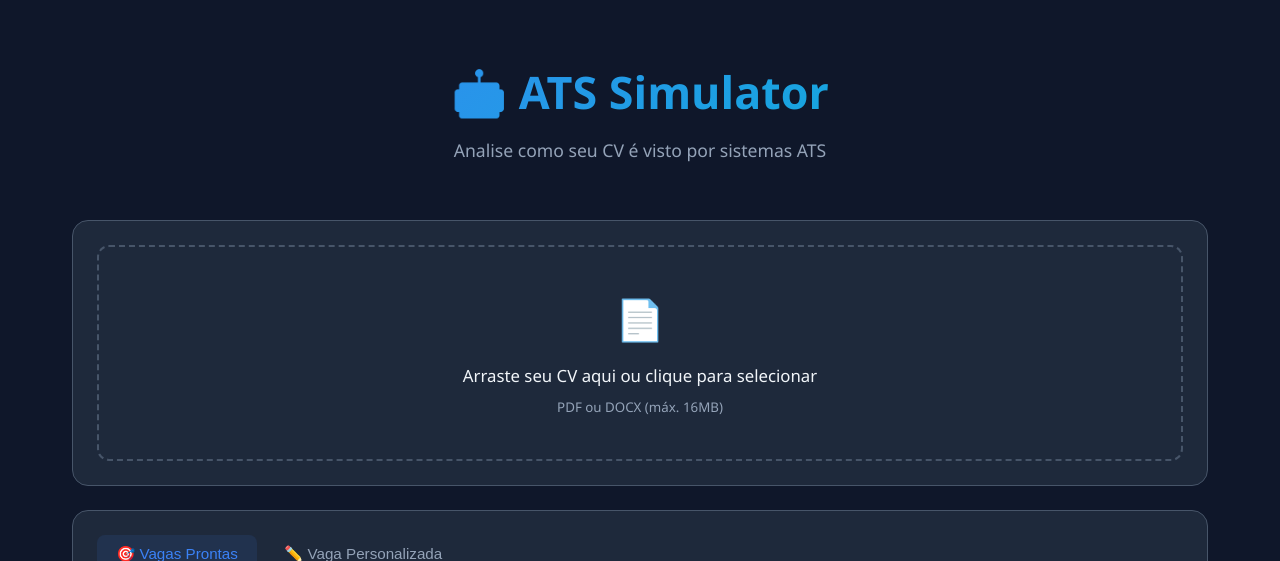
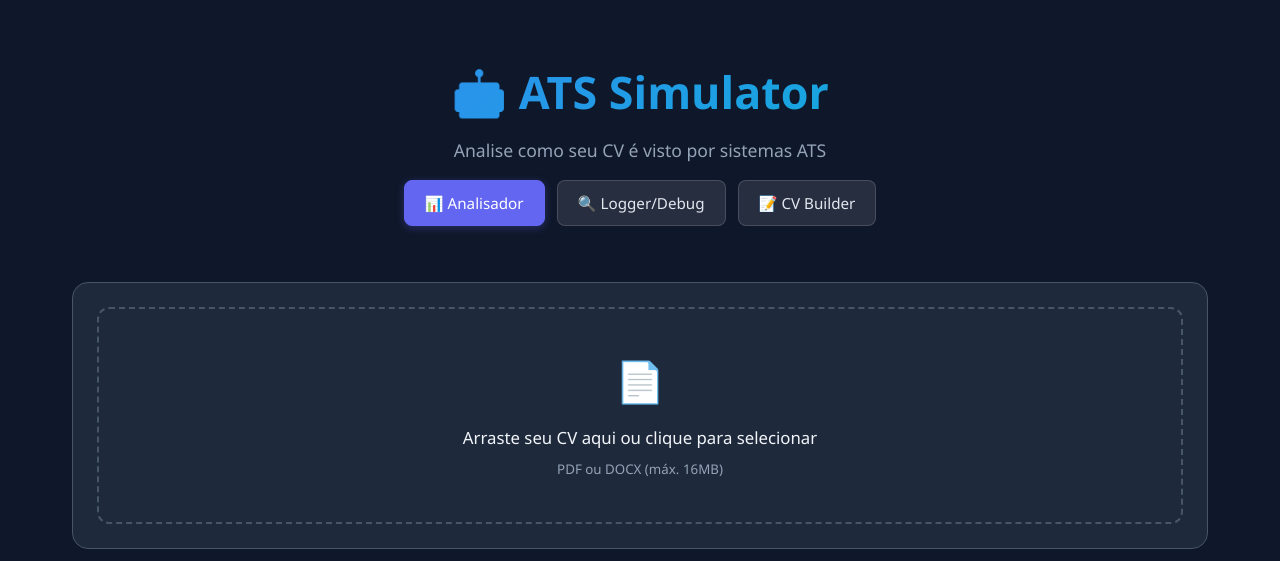
Before and after one commit to zeidlerneto1/ATS_CHECK, a Flask app: page / in a window 1280 px wide. Shown: the top 561 px of the page. Run offline with Flask 3, Linux system fonts and the light colour scheme.

Commit message:
feat: menu de navegação + fix DOCX parser (preserva quebras de linha)

```diff
--- a/web/templates/index.html
+++ b/web/templates/index.html
@@ -5,12 +5,26 @@
     <meta name="viewport" content="width=device-width, initial-scale=1.0">
     <title>🤖 ATS Simulator - Analisador de CV</title>
     <link rel="stylesheet" href="{{ url_for('static', filename='css/style.css') }}">
+    <style>
+        .main-nav { display: flex; justify-content: center; gap: 12px; margin-top: 16px; flex-wrap: wrap; }
+        .nav-link { display: inline-block; padding: 10px 20px; border-radius: 8px; text-decoration: none;
+                    font-weight: 500; font-size: 0.95rem; transition: all 0.2s;
+                    background: rgba(255,255,255,0.1); color: #e2e8f0; border: 1px solid rgba(255,255,255,0.15); }
+        .nav-link:hover { background: rgba(255,255,255,0.2); transform: translateY(-1px); }
+        .nav-link.active { background: #6366f1; color: #fff; border-color: #6366f1; box-shadow: 0 2px 8px rgba(99,102,241,0.3); }
+        @media (max-width: 480px) { .main-nav { flex-direction: column; align-items: center; } .nav-link { width: 80%; text-align: center; } }
+    </style>
 </head>
 <body>
     <div class="container">
         <header>
             <h1>🤖 ATS Simulator</h1>
             <p>Analise como seu CV é visto por sistemas ATS</p>
+            <nav class="main-nav">
+                <a href="/" class="nav-link active">📊 Analisador</a>
+                <a href="/logs" class="nav-link">🔍 Logger/Debug</a>
+                <a href="/cv-builder" class="nav-link">📝 CV Builder</a>
+            </nav>
         </header>
 
         <main>
```
Also changed, not shown: web/templates/cv_builder.html (+14 -0 lines), web/templates/logs.html (+14 -0 lines).
